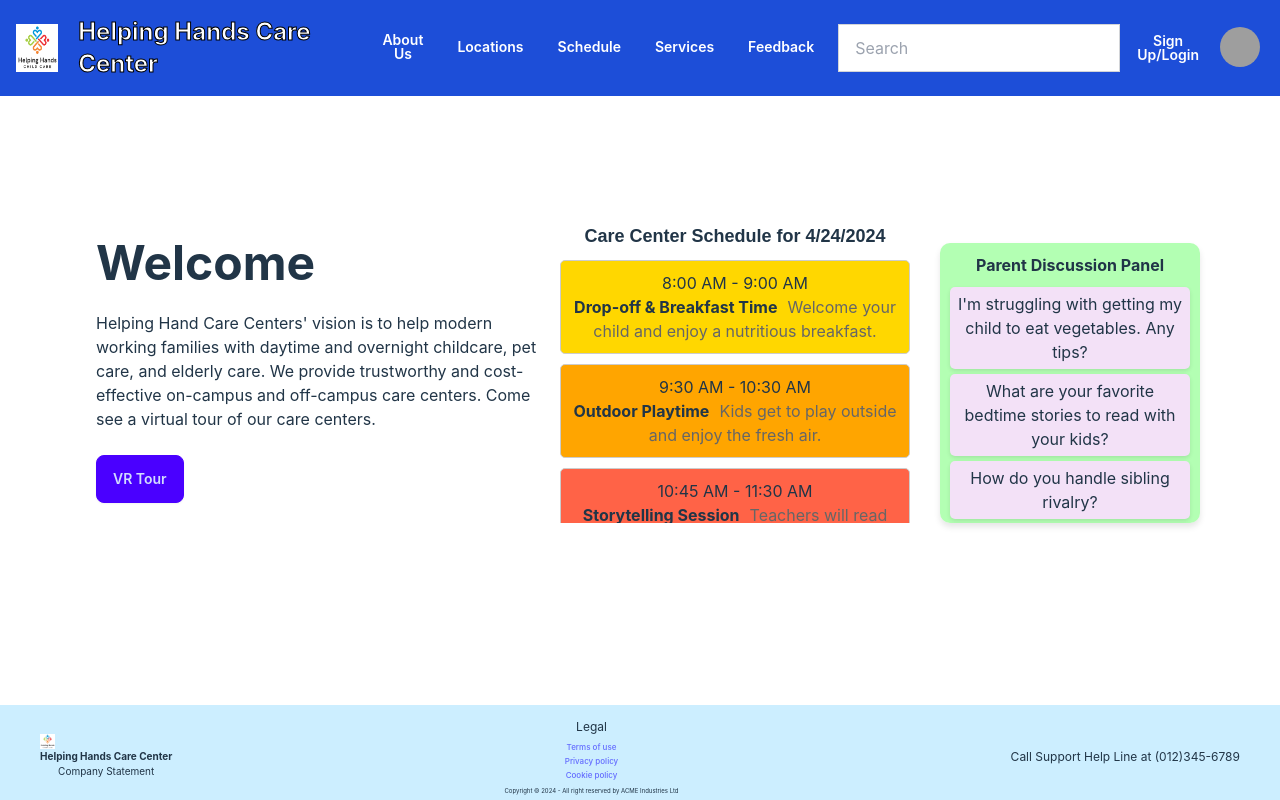
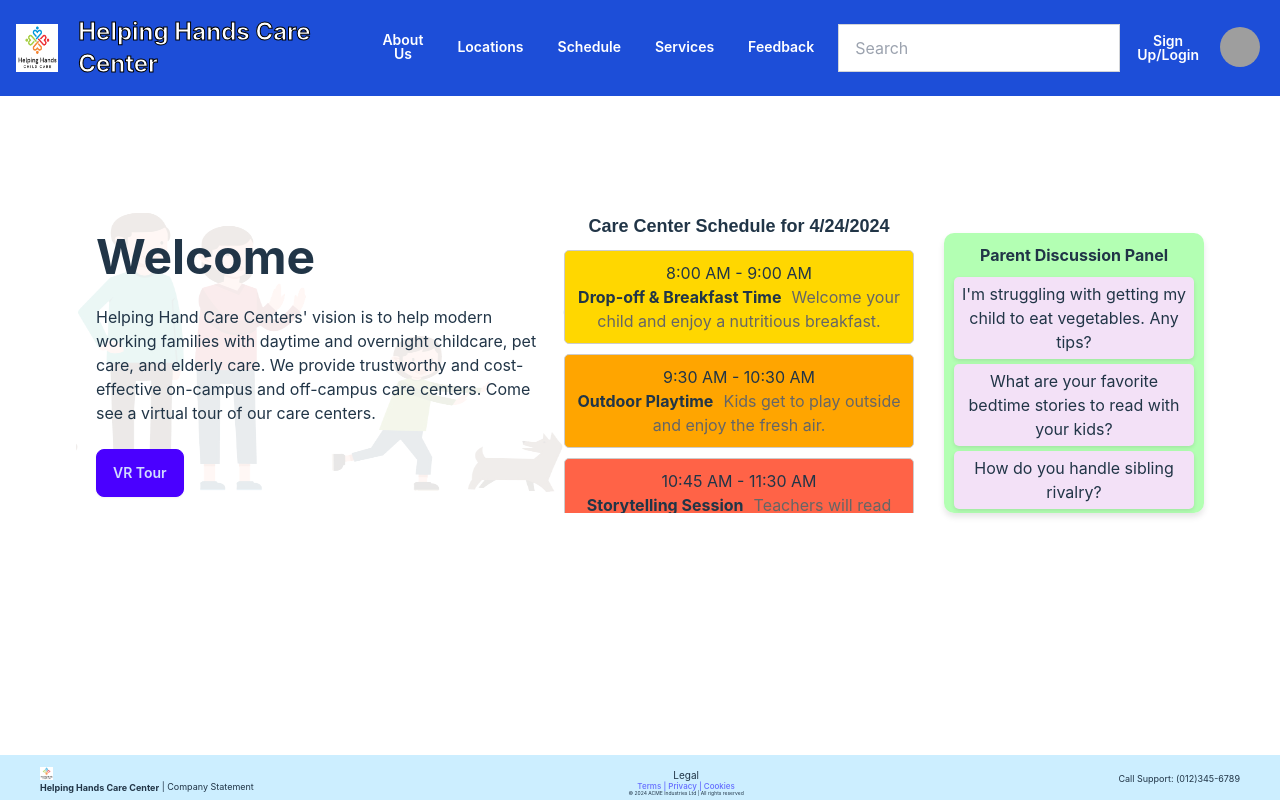
Before and after one commit to dhaleman/Midtown-Repo, a React (Vite) app in the folder Midtown-UI/: page / in a window 1280 px wide. Built offline with nearby package versions, Linux system fonts and the light colour scheme; grey boxes are pictures that could not be loaded.

Commit message:
footer chn

```diff
--- a/Midtown-UI/src/components/PageFooter.jsx
+++ b/Midtown-UI/src/components/PageFooter.jsx
@@ -10,10 +10,10 @@ function PageFooter(props) {
         left: 0,
         width: '100%',
         backgroundColor: '#cceeff', // lighter shade of blue
-        padding: '8px',
-        fontSize: '10px', // Adjusted font size
+        padding: '5px 10px', // Adjusted padding
+        fontSize: '9px', // Adjusted font size
         zIndex: 999,
-        height: '95px',
+        height: '45px', // Adjusted height
       }}>
         <div style={{
           display: 'flex',
@@ -27,30 +27,27 @@ function PageFooter(props) {
               src={logo}
               alt="Helping Hands Care Centers Logo"
               style={{
-                height: '15px',
-                maxWidth: '15px', // Adjusted maximum width
+                height: '13px', // Adjusted height
+                maxWidth: '13px', // Adjusted maximum width
                 marginRight: '0px', // Reduced margin
+                marginBottom: '2px', // Moved image up slightly
               }}
             />
-            <p style={{ margin: 0 }}> {/* Remove default margin */}
-              <span style={{ fontWeight: 'bold' }}>Helping Hands Care Center</span>
-              <br />
-              Company Statement
+            <p style={{ margin: 0, lineHeight: '1', marginTop: '2px' }}> {/* Adjusted margin */}
+              <span style={{ fontWeight: 'bold', position: 'relative', top: '1px' }}>Helping Hands Care Center</span> | Company Statement {/* Reorganized wording */}
             </p>
           </div>
           <div>
-            <nav>
-              <h6 style={{ fontSize: '12px', margin: '5px 0' }}>Legal</h6> {/* Adjusted font size */}
-              <a className="link link-hover block" style={{ fontSize: '8px', margin: '2px 0' }}>Terms of use</a> {/* Adjusted font size and margin */}
-              <a className="link link-hover block" style={{ fontSize: '8px', margin: '2px 0' }}>Privacy policy</a>
-              <a className="link link-hover block" style={{ fontSize: '8px', margin: '2px 0' }}>Cookie policy</a>
+            <nav style={{ marginTop: '10px' }}> {/* Moved Legal section down by one line */}
+              <h6 style={{ fontSize: '10px', margin: '2px 0', lineHeight: '1', marginTop: '1px' }}>Legal</h6> {/* Adjusted font size and margin */}
+              <a className="link link-hover block" style={{ fontSize: '8px', margin: '1px 0', lineHeight: '1', marginTop: '1px' }}>Terms | Privacy | Cookies</a> {/* Reorganized wording */}
             </nav>
-            <p style={{ fontSize: '6px', margin: '5px 0' }}> {/* Adjusted font size */}
-              Copyright © 2024 - All right reserved by ACME Industries Ltd
+            <p style={{ fontSize: '5px', margin: '2px 0', lineHeight: '1', marginTop: '1px' }}> {/* Adjusted font size and margin */}
+              © 2024 ACME Industries Ltd | All rights reserved
             </p>
           </div>
           <div>
-            <p style={{ fontSize: '12px', margin: '50' }}>Call Support Help Line at (012)345-6789</p> {/* Adjusted font size */}
+            <p style={{ fontSize: '9px', margin: '2px 0', lineHeight: '1', marginTop: '1px' }}>Call Support: (012)345-6789</p> {/* Adjusted font size and margin */}
           </div>
         </div>
       </footer>
--- a/Midtown-UI/src/pages/HomePage.jsx
+++ b/Midtown-UI/src/pages/HomePage.jsx
@@ -3,6 +3,7 @@ import Taskbar from "../components/Taskbar.jsx";
 import logo from "../HelpingHands3.png";
 import PageFooter from "../components/PageFooter.jsx";
 import "./calendarStyles.css";
+import backgroundPhoto from "../familyPhoto.png";
 
 function DailyParentalTips() {
   const tips = [
@@ -18,7 +19,7 @@ function DailyParentalTips() {
   ];
 
   return (
-    <div className="daily-tips" style={{ marginTop: "20px" }}>
+    <div className="daily-tips" style={{ marginTop: "25px", marginBottom: "10px" }}> {/* Added marginBottom */}
       <marquee
         behavior="scroll"
         direction="left"
@@ -242,8 +243,16 @@ function HomePage() {
     <div>
       <Taskbar imagesrc={logo} />
       <div className="flex justify-center">
-        <div className="welcome-section">
-          <div className="hero-content text-left">
+        {/* Background Photo with Opacity */}
+        <div className="homepage-background" style={{
+          backgroundImage: `url(${backgroundPhoto})`,
+          backgroundSize: "485px 305px",
+         backgroundPosition: "center",
+          opacity: 1.0,
+
+        }}>
+          {/* Content Container */}
+          <div className="hero-content text-left" style={{ backgroundColor: "rgba(255, 255, 255, 0.9)", padding: "20px", borderRadius: "10px" }}>
             <div className="max-w-md">
               <h1 className="text-5xl font-bold">Welcome</h1>
               <p className="py-6">
@@ -264,6 +273,7 @@ function HomePage() {
         </div>
         <ParentDiscussionPanel />
       </div>
+      <></>
       <DailyParentalTips />
       <PageFooter imagesrc={logo} />
     </div>
```
